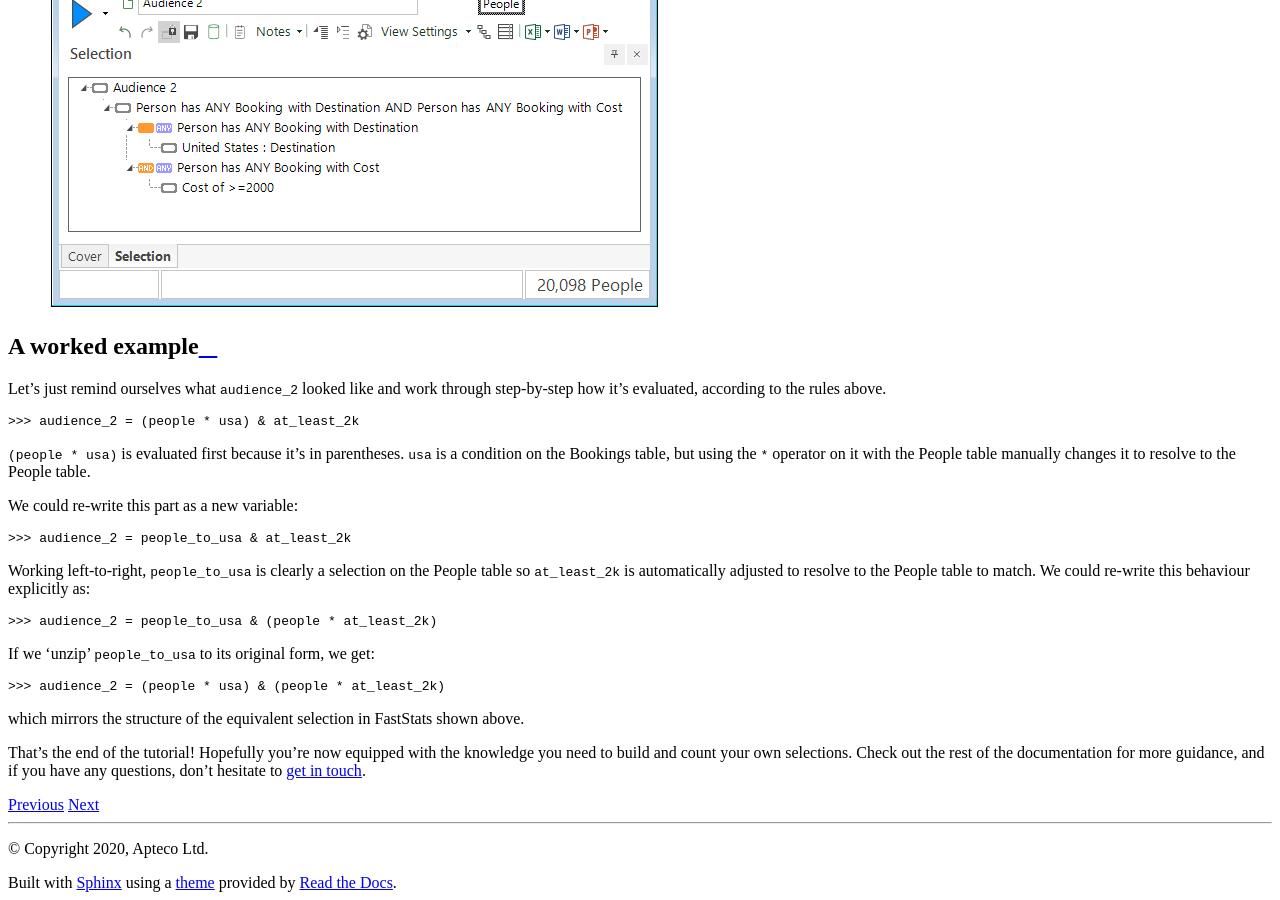
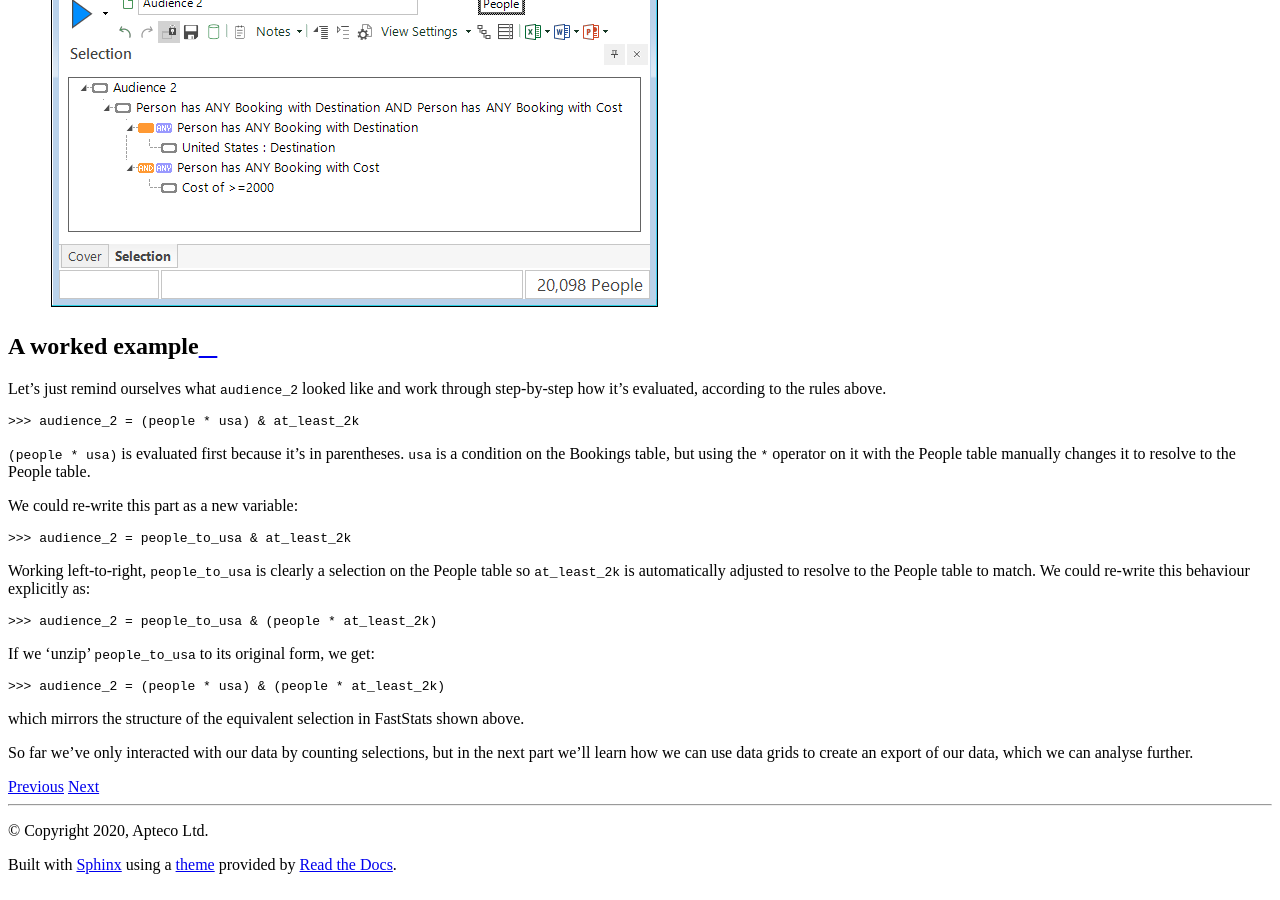
Before and after one commit to Apteco/py-apteco, a Sphinx documentation site: the page built from docs/source/tutorials/tutorial_07.rst, in a window 1280 px wide and 900 px high, scrolled down 2465 px. Built offline with Sphinx 7.4.7 and the Read the Docs theme 2.0.0, drawn with Linux system fonts in a browser that asks for light colours.

Commit message:
Connect in new tutorial sections. [AB#3490] - move old tutorial final paragraph to end of new final section - add paragraph at end of old final section to carry on to next section

```diff
--- a/docs/source/tutorials/tutorial_07.rst
+++ b/docs/source/tutorials/tutorial_07.rst
@@ -169,9 +169,6 @@ If we 'unzip' ``people_to_usa`` to its original form, we get:
 
 which mirrors the structure of the equivalent selection in FastStats shown above.
 
-That's the end of the tutorial!
-Hopefully you're now equipped with the knowledge you need
-to build and count your own selections.
-Check out the rest of the documentation for more guidance,
-and if you have any questions,
-don't hesitate to `get in touch <mailto:support@apteco.com>`_.
+So far we've only interacted with our data by counting selections,
+but in the next part we'll learn how we can use data grids
+to create an export of our data, which we can analyse further.
```
Also changed, not shown: docs/source/tutorials/tutorial_09.rst (+7 -0 lines).
